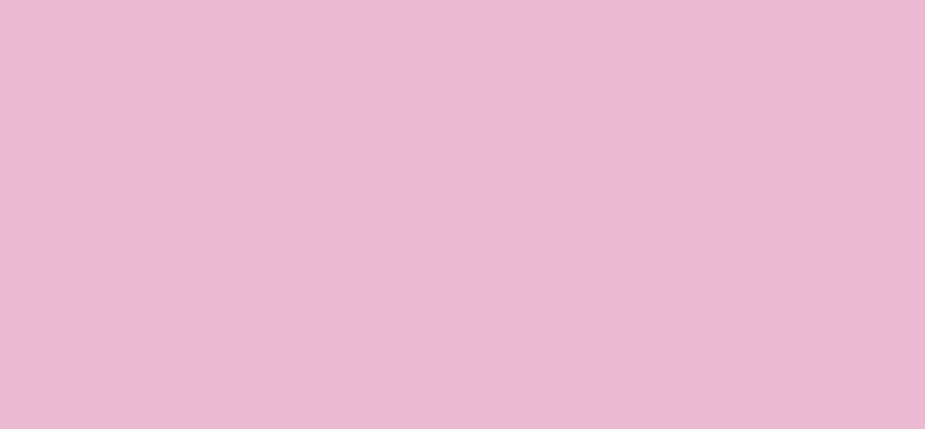
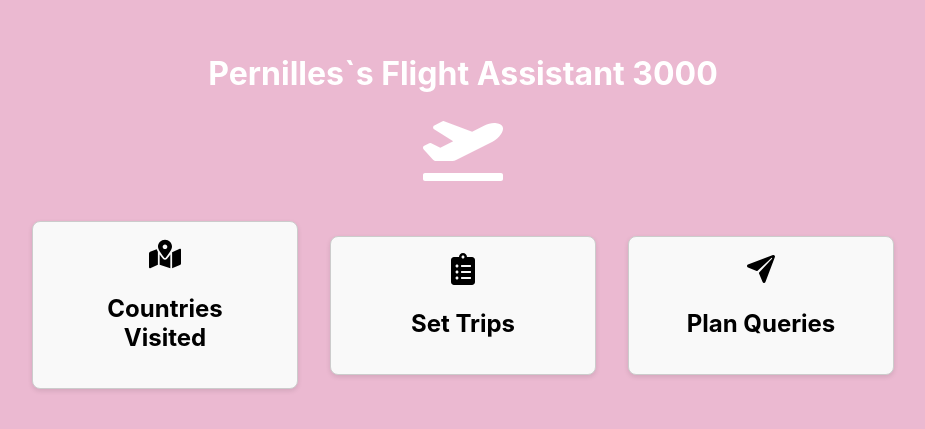
Before and after one commit to finnlu98/FlightAssistant, a React (Create React App) app in the folder flight-assistant/: page /home in a window 1280 px wide. Before the commit this address had no page. Shown: the part 189-618 px from the top of the page, without its empty margins (177-1102 px from the left). Built offline with nearby package versions, Linux system fonts and the light colour scheme.

Commit message:
Added landing page and delete trip func

```diff
--- a/flight-assistant/src/Api/TravelDestinations.tsx
+++ b/flight-assistant/src/Api/TravelDestinations.tsx
@@ -24,12 +24,13 @@ const TravelDestinationService = {
     }
   },
 
-  deleteTravelDestination: async (destination: TravelDestination): Promise<void> => {
+  deleteTravelDestination: async (code3: string, travelDate: string): Promise<TravelDestination> => {
     try {
-        const response = await axios.put(API_BASE_URL, destination, {
-            headers: {
-              'Content-Type': 'application/json',
-            },
+        const response = await axios.delete<TravelDestination>(API_BASE_URL, {
+            data: {
+                Code3: code3,
+                TravelDate: travelDate
+            }
           });
       return response.data;
     } catch (error) {
--- a/flight-assistant/src/App.tsx
+++ b/flight-assistant/src/App.tsx
@@ -4,6 +4,7 @@ import MainCard from './Components/Map/MainCard';
 import { BrowserRouter as Router, Route, Routes } from 'react-router-dom';
 import VisitCountries from './Components/PersonalData/VisitCountries/VisitCountries';
 import TravelDestinations from './Components/PersonalData/TravelDestinations/TravelDestinations';
+import LandingPage from './Components/PersonalData/LandingPage';
 
 function App() {
 
@@ -15,7 +16,8 @@ function App() {
       <Router>
         <Routes>
           <Route path='/' element={<MainCard countryIds={countryIds} />} />
-          <Route path='/configure' element={<VisitCountries/>}/>
+          <Route path='/home' element={<LandingPage/>} />
+          <Route path='/countries' element={<VisitCountries/>}/>
           <Route path='/destination' element={<TravelDestinations/>}/>
         </Routes>
       </Router>
--- /dev/null
+++ b/flight-assistant/src/Components/PersonalData/LandingPage.css
@@ -0,0 +1,66 @@
+.landing-page-wrapper {
+    display: flex;
+    flex-direction: column;
+    align-items: center;
+    justify-content: center;
+    height: 100vh;
+    text-align: center;
+}
+
+.title {
+    font-size: 2rem;
+    margin-bottom: 1rem;
+    color: #fff;
+}
+
+.plane-icon {
+    font-size: 5rem;
+    color: #fff;
+    margin-bottom: 2rem;
+}
+
+.landing-page-container {
+    display: flex;
+    justify-content: center;
+    align-items: center;
+    gap: 2rem;
+}
+
+.landing-page-container > div {
+    width: 200px;
+    padding: 1rem 2rem;
+    border: 1px solid #ccc;
+    border-radius: 8px;
+    background-color: #f9f9f9;
+    box-shadow: 0px 2px 5px rgba(0, 0, 0, 0.1);
+    text-align: center;
+    transition: background-color 0.3s, box-shadow 0.3s, transform 0.3s;
+    cursor: pointer;
+}
+
+.landing-page-container > div:hover {
+    background-color: #c8cefa;
+    color: #fff;
+    box-shadow: 0px 4px 10px rgba(0, 0, 0, 0.2);
+    transform: translateY(-5px);
+}
+
+
+.landing-page-container > div .icon {
+    font-size: 2rem;
+    transition: transform 0.3s, color 0.3s;
+}
+
+
+.landing-page-container > div:hover .icon {
+    color: #fff;
+    transform: rotate(20deg) scale(1.2);
+}
+
+a {
+    text-decoration: none;
+    color: inherit;
+    display: block;
+    width: 100%;
+    height: 100%;
+}
--- /dev/null
+++ b/flight-assistant/src/Components/PersonalData/LandingPage.tsx
@@ -0,0 +1,40 @@
+import React from 'react';
+import './LandingPage.css'
+import { FaPlaneDeparture } from 'react-icons/fa';
+import { FaMapMarkedAlt, FaClipboardList } from 'react-icons/fa';
+import { IoPaperPlane } from "react-icons/io5";
+
+
+const LandingPage: React.FC = () => {
+
+    return (
+        <div className="landing-page-wrapper">
+        <h1 className="title">Pernilles`s Flight Assistant 3000</h1>
+        <FaPlaneDeparture className="plane-icon" />
+        <div className="landing-page-container">
+            <div>
+                <a href='countries'>
+                    <FaMapMarkedAlt className="icon" />
+                    <h2>Countries Visited</h2>
+                </a>
+            </div>
+            <div>
+                <a href='destination'>
+                    <FaClipboardList className="icon" />
+                    <h2>Set Trips</h2>
+                </a>
+            </div>
+            <div>
+                <a href='#'>
+                    <IoPaperPlane className="icon" />
+                    <h2>Plan Queries</h2>
+                </a>
+
+            </div>
+        </div>
+    </div>
+    );
+};
+
+
+export default LandingPage;
--- a/flight-assistant/src/Components/PersonalData/TravelDestinations/TravelDestinations.css
+++ b/flight-assistant/src/Components/PersonalData/TravelDestinations/TravelDestinations.css
@@ -46,12 +46,38 @@
     font-size: 1rem;
 }
 
-.country-list-select {
+.travel-list {
     list-style: none;
     padding: 0;
     width: 450px;
     overflow-y: auto;
     flex-grow: 1;
-    align-items: flex-start;
     margin-top: 1rem;
 }
+
+.travel-list-item {
+    margin-bottom: 0.5rem;
+    padding: 0.75rem 1rem;
+    display: flex;
+    justify-content: space-between;
+    align-items: center;
+    border: 1px solid #e0e0e0;
+    border-radius: 4px;
+    background-color: #fafafa;
+    transition: background-color 0.2s, box-shadow 0.2s;
+}
+
+.travel-list-item label {
+    display: flex;
+    justify-content: space-between;
+    align-items: center;
+    width: 100%;
+}
+
+.delete-icon {
+    cursor: pointer;
+}
+
+.delete-icon:hover {
+    color: red;
+}
--- a/flight-assistant/src/Components/PersonalData/TravelDestinations/TravelDestinations.tsx
+++ b/flight-assistant/src/Components/PersonalData/TravelDestinations/TravelDestinations.tsx
@@ -4,6 +4,7 @@ import './TravelDestinations.css';
 import { FaRegPlusSquare } from "react-icons/fa";
 import moment from 'moment';
 import TravelDestinationService from '../../../Api/TravelDestinations';
+import { RiDeleteBin5Line } from "react-icons/ri";
 
 
 interface Trip {
@@ -59,6 +60,17 @@ const TravelDestinations: React.FC = () => {
 
     }
 
+    const handleDeleteClick = async (code3 :string, travelDate: string ) => {
+
+        await TravelDestinationService.deleteTravelDestination(code3, travelDate);
+
+        setTrips((prevTrips) =>
+            prevTrips.filter(
+                (trip) => !(trip.countryCode3 === code3 && trip.travelDate === travelDate)
+            )
+        );
+    }
+
     const filteredCountries = countries.filter((country) => {
         const lowerCaseSearchTerm = searchTerm.toLowerCase();
         const lowerCaseCountryName = country.name.toLowerCase();
@@ -101,13 +113,11 @@ const TravelDestinations: React.FC = () => {
                                 () => handleAddClick()
                             }/>
                     </div>
-
-
                 </div>
 
-                <ul className="country-list-select">
+                <ul className="travel-list">
                     {filteredCountries.map((country) => (
-                        <li key={country.name} className="country-list-item">
+                        <li key={country.name} className="travel-list-item">
                             <label onClick={() => handleCheckboxChange(country)}>
 
                                 {country.name}
@@ -118,11 +128,19 @@ const TravelDestinations: React.FC = () => {
             </div>
             <div>
                 <h2>Upcoming trips</h2>
-                <ul className="country-list-select">
-                    {trips.map((trip, index) => (
-                        <li key={index} className="country-list-item">
+                <ul className="travel-list">
+                {trips
+                    .slice()
+                    .sort((a, b) => moment(a.travelDate).diff(moment(b.travelDate)))
+                    .map((trip, index) => (
+                        <li key={index} className="travel-list-item">
                             <label>
-                                {trip.countryName} - {moment(trip.travelDate).format("DD.MM.YYYY")}
+                                <div>
+                                    {trip.countryName} - {moment(trip.travelDate).format("DD.MM.YYYY")}
+                                </div>
+                                <div className='delete-icon'>
+                                    <RiDeleteBin5Line onClick={() => handleDeleteClick(trip.countryCode3, trip.travelDate)} />
+                                </div>
                             </label>
                         </li>
                     ))}
```
Also changed, not shown: 2 other files (tests, documents, lock files or other folders).
